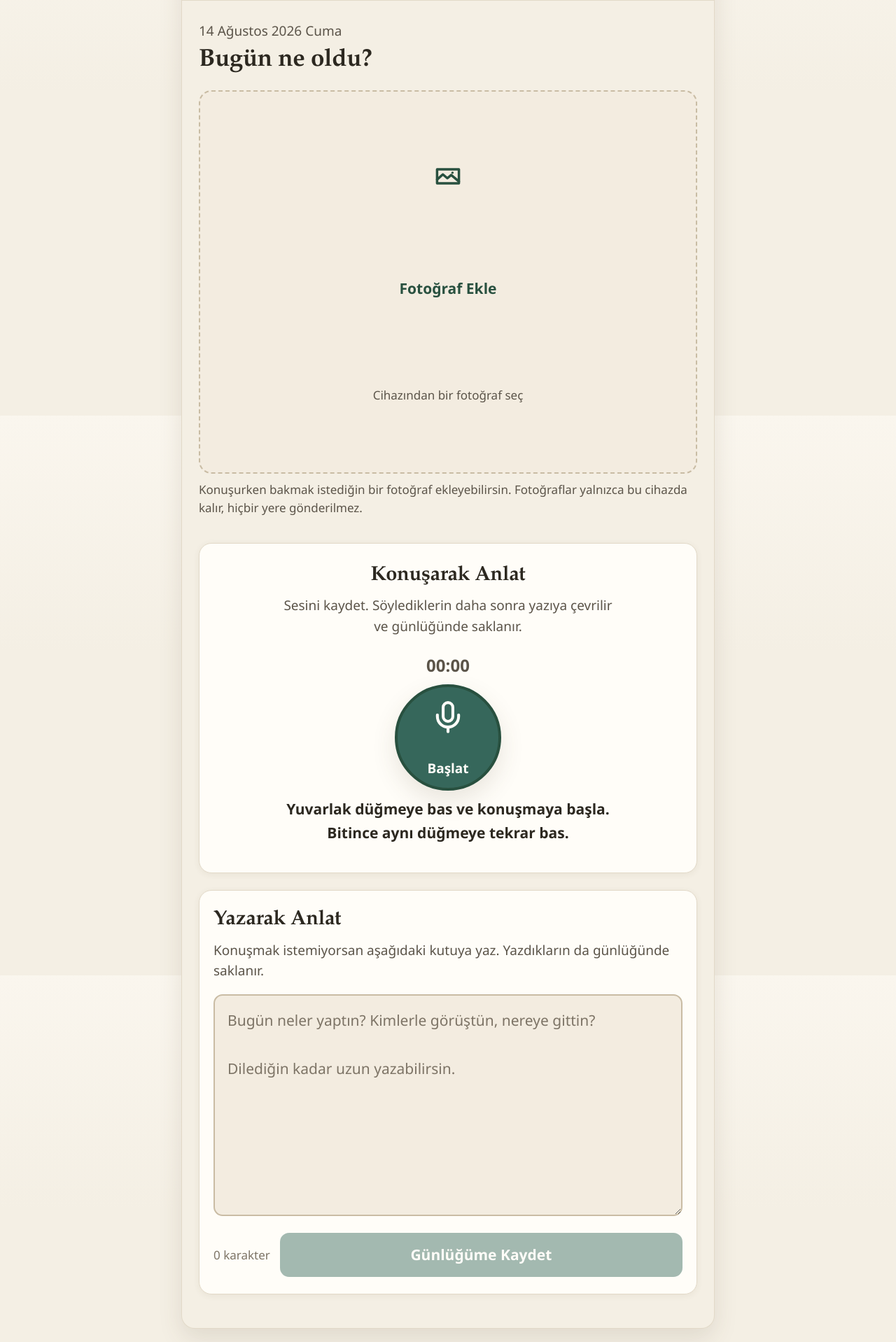
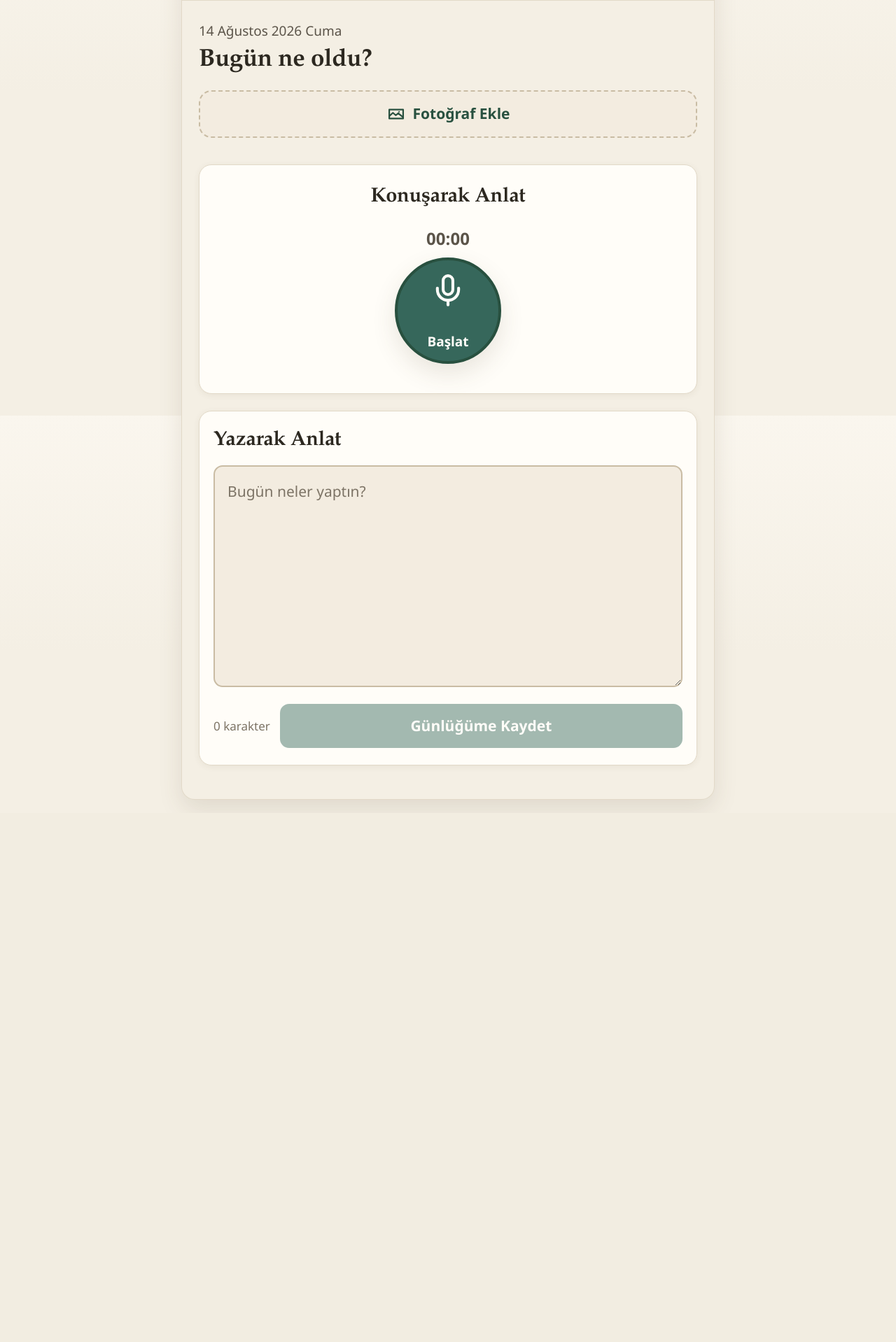
Before and after one commit to oktayelb/hatirlaf, a Django app: page / in a window 1280 px wide. Shown: the part 206-2124 px from the top of the page at 70% size. After the commit the page ends 1356 px from the top, so only its background shows below. Run offline with Django 5.2, Linux system fonts and the light colour scheme; data comes from the database, SQL or seed files in the repository.

Commit message:
chore: Fixx useless helper texts

```diff
--- a/backend/static/css/modules/base.css
+++ b/backend/static/css/modules/base.css
@@ -185,13 +185,6 @@ select:focus-visible,
   margin: 0;
   font-size: var(--fs-xl);
 }
-.section-lede {
-  margin: 8px 0 0;
-  color: var(--ink-2);
-  font-size: var(--fs-base);
-  line-height: 1.55;
-}
-
 .cta {
   display: block;
   width: 100%;
--- a/backend/static/css/modules/home.css
+++ b/backend/static/css/modules/home.css
@@ -24,6 +24,8 @@
   display: grid;
   gap: 16px;
   grid-template-columns: 1fr;
+  /* An empty slot next to a filled one stays its own small height. */
+  align-items: start;
 }
 .photo-frames.is-pair {
   grid-template-columns: 1fr 1fr;
@@ -73,38 +75,36 @@
   display: block;
 }
 
-/* The empty frame is itself the "add a photo" button. */
+/* The empty frame is itself the "add a photo" button. It is a slim strip —
+   no mat, no 4:3 box — so the invitation takes far less room than the
+   picture it will hold. */
 .photo-frame.is-empty {
   background: var(--surface-2);
   box-shadow: none;
   border: 2px dashed var(--line-strong);
-}
-.photo-frame.is-empty .photo-frame-mat {
-  background: transparent;
-}
-.photo-frame.is-empty .photo-frame-inner {
-  background: transparent;
-  gap: 10px;
-  padding: 16px;
+  padding: 10px 14px;
 }
 .photo-frame.is-empty:hover {
   border-color: var(--accent);
   background: var(--accent-soft);
 }
+.photo-empty-inner {
+  display: flex;
+  align-items: center;
+  justify-content: center;
+  gap: 10px;
+  min-height: 44px;
+}
 .photo-empty-icon {
-  width: 44px;
-  height: 44px;
+  width: 28px;
+  height: 28px;
   color: var(--accent-deep);
+  flex: none;
 }
 .photo-empty-label {
   font-size: var(--fs-md);
   font-weight: 600;
   color: var(--accent-deep);
-}
-.photo-empty-help {
-  font-size: var(--fs-sm);
-  color: var(--ink-2);
-  line-height: 1.4;
 }
 
 .photo-frame-caption {
@@ -145,13 +145,6 @@
 .recorder-title {
   margin: 0;
   font-size: var(--fs-xl);
-}
-.recorder-lede {
-  margin: 10px auto 0;
-  max-width: 44ch;
-  color: var(--ink-2);
-  font-size: var(--fs-base);
-  line-height: 1.55;
 }
 
 .recorder-stage {
@@ -228,14 +221,6 @@
   }
 }
 
-.recorder-hint {
-  margin: 8px auto 0;
-  max-width: 40ch;
-  font-size: var(--fs-md);
-  color: var(--ink);
-  font-weight: 600;
-  min-height: 2.6em;
-}
 .recorder-actions {
   display: flex;
   gap: 12px;
@@ -257,14 +242,8 @@
   padding: 24px 20px;
 }
 .composer-title {
-  margin: 0;
+  margin: 0 0 16px;
   font-size: var(--fs-xl);
-}
-.composer-lede {
-  margin: 10px 0 18px;
-  color: var(--ink-2);
-  font-size: var(--fs-base);
-  line-height: 1.55;
 }
 .composer-field {
   width: 100%;
--- a/backend/static/js/photos.js
+++ b/backend/static/js/photos.js
@@ -16,11 +16,8 @@ const CAPTIONS = ["1. Fotoğraf", "2. Fotoğraf"];
 export function photoBoard() {
   const frames = el("div", { class: "photo-frames" });
   const actions = el("div", { class: "photo-actions" });
-  const help = el("p", { class: "help" }, [
-    "Konuşurken bakmak istediğin bir fotoğraf ekleyebilirsin. Fotoğraflar yalnızca bu cihazda kalır, hiçbir yere gönderilmez.",
-  ]);
 
-  const board = el("section", { class: "photo-board" }, [frames, help, actions]);
+  const board = el("section", { class: "photo-board" }, [frames, actions]);
 
   const filePicker = el("input", {
     type: "file",
@@ -84,10 +81,6 @@ export function photoBoard() {
         actions.appendChild(removeBtn);
       }
     }
-
-    help.textContent = bySlot.size
-      ? "Değiştirmek için fotoğrafın üzerine dokun. Fotoğraflar yalnızca bu cihazda kalır."
-      : "Konuşurken bakmak istediğin bir fotoğraf ekleyebilirsin. Fotoğraflar yalnızca bu cihazda kalır, hiçbir yere gönderilmez.";
   }
 
   function filledFrame(slot, record) {
@@ -121,16 +114,11 @@ export function photoBoard() {
         "aria-label": `${CAPTIONS[slot]}ı ekle`,
       },
       [
-        el("span", { class: "photo-frame-mat" }, [
-          el("span", { class: "photo-frame-inner" }, [
-            icon("photo", { size: 44, className: "photo-empty-icon" }),
-            el("span", { class: "photo-empty-label" }, ["Fotoğraf Ekle"]),
-            el("span", { class: "photo-empty-help" }, [
-              slot === 0
-                ? "Cihazından bir fotoğraf seç"
-                : "İstersen ikinci bir fotoğraf daha ekle",
-            ]),
-          ]),
+        // No mat and no 4:3 box while empty: the invitation is a slim strip
+        // that grows into a full frame only once a picture is in it.
+        el("span", { class: "photo-empty-inner" }, [
+          icon("photo", { size: 28, className: "photo-empty-icon" }),
+          el("span", { class: "photo-empty-label" }, ["Fotoğraf Ekle"]),
         ]),
       ]
     );
--- a/backend/static/js/screens/entries.js
+++ b/backend/static/js/screens/entries.js
@@ -8,7 +8,6 @@
 import { api } from "../api.js";
 import { nlpEnabled } from "../config.js";
 import { toast } from "../events.js";
-import { icon } from "../icons.js";
 import { el, fmtRelative, modal } from "./utils.js";
 
 let pollHandle = null;
@@ -20,10 +19,6 @@ export async function render(root) {
   root.appendChild(
     el("header", { class: "entries-header" }, [
       el("h2", { class: "section-title" }, ["Günlüğüm"]),
-      el("p", { class: "section-lede" }, [
-        "Bugüne kadar kaydettiğin her şey burada. Sesli kayıtlarını dinleyebilir, " +
-          "yazıya çevrilmiş hâllerini okuyup düzeltebilirsin.",
-      ]),
     ])
   );
 
@@ -127,10 +122,6 @@ function entryCard(session, draft = null) {
             fmtRelative(session.recorded_at),
         ]),
       ]),
-      el("span", { class: `entry-kind ${hasAudio ? "voice" : "text"}` }, [
-        icon(hasAudio ? "mic" : "pen", { size: 18 }),
-        hasAudio ? "Sesli kayıt" : "Yazılı not",
-      ]),
     ])
   );
 
@@ -168,14 +159,7 @@ function entryCard(session, draft = null) {
     }, 0);
   }
 
-  card.appendChild(
-    el("div", {}, [
-      el("label", { class: "entry-label" }, [
-        hasAudio ? "Yazıya çevrilmiş hâli — düzeltebilirsin" : "Yazdıkların — düzeltebilirsin",
-      ]),
-      textarea,
-    ])
-  );
+  card.appendChild(textarea);
 
   card.appendChild(actionRow({ session, card, textarea, transcript }));
   return card;
--- a/backend/static/js/screens/home.js
+++ b/backend/static/js/screens/home.js
@@ -1,6 +1,6 @@
 // Ana — the whole app in one screen: your photos, a microphone, a box to
-// write in. Nothing else. Every control carries a full sentence explaining
-// what it does, in body-sized text.
+// write in. Nothing else. The controls speak for themselves; anything that
+// needs saying while recording goes to the toast.
 
 import { Recorder, fileExtFor, fmtDuration } from "../audio.js";
 import { uuid } from "../db.js";
@@ -64,10 +64,6 @@ function recorderPanel() {
     { class: "recorder-mic", type: "button", "aria-label": "Konuşmaya başla" },
     [icon("mic", { size: 52 }), micLabel]
   );
-  const hintEl = el("p", { class: "recorder-hint" }, [
-    "Yuvarlak düğmeye bas ve konuşmaya başla. Bitince aynı düğmeye tekrar bas.",
-  ]);
-
   const saveBtn = el("button", { class: "cta", type: "button", hidden: "" }, [
     "Günlüğüme Kaydet",
   ]);
@@ -75,7 +71,7 @@ function recorderPanel() {
     "Bu Kaydı Sil",
   ]);
 
-  const ui = { levelEl, timeEl, micBtn, micLabel, hintEl, saveBtn, discardBtn };
+  const ui = { levelEl, timeEl, micBtn, micLabel, saveBtn, discardBtn };
 
   micBtn.addEventListener("click", async () => {
     if (state.recording) await stopRecording(state, ui);
@@ -100,11 +96,7 @@ function recorderPanel() {
 
   return el("section", { class: "recorder" }, [
     el("h3", { class: "recorder-title" }, ["Konuşarak Anlat"]),
-    el("p", { class: "recorder-lede" }, [
-      "Sesini kaydet. Söylediklerin daha sonra yazıya çevrilir ve günlüğünde saklanır.",
-    ]),
     el("div", { class: "recorder-stage" }, [levelEl, timeEl, micBtn]),
-    hintEl,
     el("div", { class: "recorder-actions" }, [saveBtn, discardBtn]),
   ]);
 }
@@ -121,8 +113,7 @@ async function startRecording(state, ui) {
   } catch (err) {
     console.error(err);
     liveRecorder = null;
-    ui.hintEl.textContent =
-      "Mikrofona ulaşılamadı. Aşağıdaki kutuya yazarak da günlük tutabilirsin.";
+    // The panel carries no help text any more, so status only goes to the toast.
     toast("Mikrofona erişilemedi");
     return;
   }
@@ -133,7 +124,6 @@ async function startRecording(state, ui) {
   ui.micBtn.classList.add("is-recording");
   ui.micBtn.setAttribute("aria-label", "Konuşmayı bitir");
   ui.micLabel.textContent = "Bitir";
-  ui.hintEl.textContent = "Kayıt sürüyor. Bitirmek için düğmeye tekrar bas.";
   ui.saveBtn.hidden = true;
   ui.discardBtn.hidden = true;
 
@@ -159,23 +149,18 @@ async function stopRecording(state, ui) {
   ui.levelEl.style.opacity = "0";
 
   if (!result || !result.blob || result.blob.size === 0) {
-    ui.hintEl.textContent = "Kayıt boş göründü. Bir daha dener misin?";
+    toast("Kayıt boş göründü. Bir daha dener misin?");
     return;
   }
 
   state.lastTake = { blob: result.blob, duration: result.duration, mime: result.mime };
   ui.timeEl.textContent = fmtDuration(result.duration);
-  ui.hintEl.textContent = `${fmtDuration(
-    result.duration
-  )} uzunluğunda bir kayıt hazır. Saklamak için "Günlüğüme Kaydet"e bas.`;
   ui.saveBtn.hidden = false;
   ui.discardBtn.hidden = false;
 }
 
 function resetRecorder(ui) {
   ui.timeEl.textContent = "00:00";
-  ui.hintEl.textContent =
-    "Yuvarlak düğmeye bas ve konuşmaya başla. Bitince aynı düğmeye tekrar bas.";
   ui.saveBtn.hidden = true;
   ui.discardBtn.hidden = true;
   ui.saveBtn.removeAttribute("disabled");
@@ -201,8 +186,7 @@ function composerPanel() {
   const textarea = el("textarea", {
     class: "composer-field",
     "aria-label": "Günlük yazısı",
-    placeholder:
-      "Bugün neler yaptın? Kimlerle görüştün, nereye gittin?\n\nDilediğin kadar uzun yazabilirsin.",
+    placeholder: "Bugün neler yaptın?",
     rows: "8",
   });
 
@@ -245,9 +229,6 @@ function composerPanel() {
 
   return el("section", { class: "composer" }, [
     el("h3", { class: "composer-title" }, ["Yazarak Anlat"]),
-    el("p", { class: "composer-lede" }, [
-      "Konuşmak istemiyorsan aşağıdaki kutuya yaz. Yazdıkların da günlüğünde saklanır.",
-    ]),
     textarea,
     el("div", { class: "composer-footer" }, [counter, submit]),
   ]);
```
Also changed, not shown: backend/static/css/modules/entries.css (+0 -36 lines), mobile/src/screens/EntriesScreen.js (+2 -48 lines), mobile/src/screens/HomeScreen.js (+2 -22 lines), mobile/src/ui/PhotoBoard.js (+11 -18 lines).
